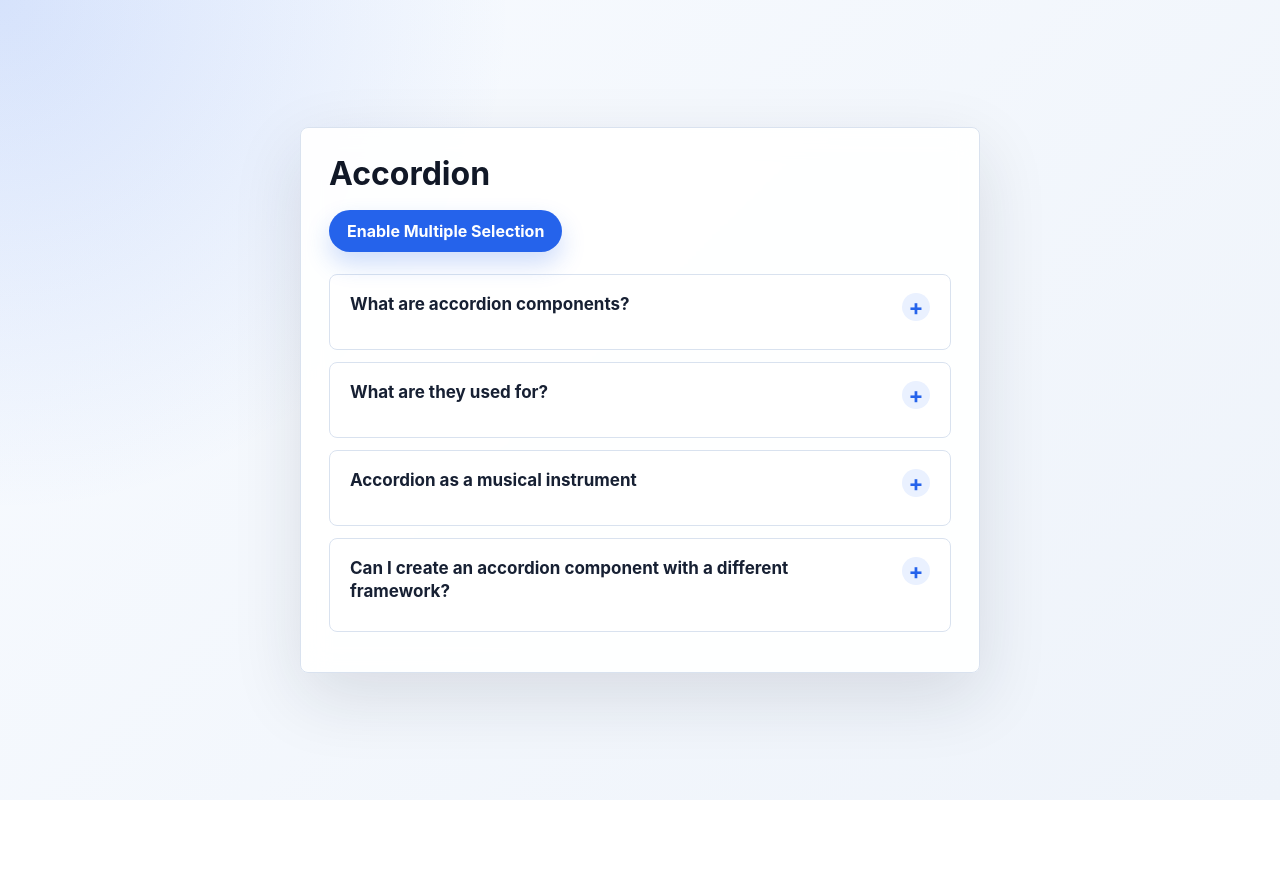
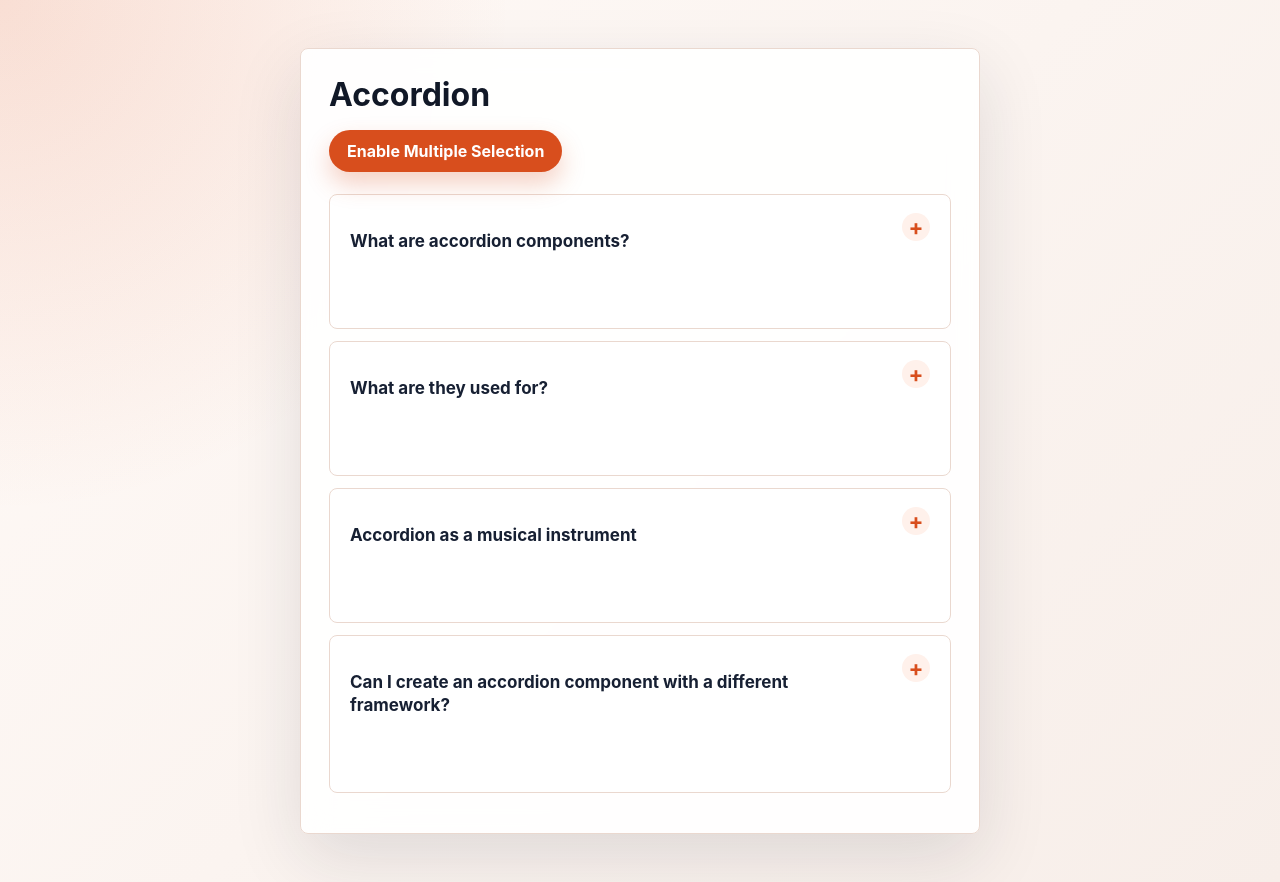
Before and after one commit to TanKaiYi0220/React-Practice-25-Projects, a React (Vite) app: page / in a window 1280 px wide. Before the commit the page ends 800 px from the top, so only its background shows below. Built offline with nearby package versions, Linux system fonts and the light colour scheme.

Commit message:
style: vibe coding to design theme color for different selection modes

```diff
--- a/src/components/accordion/Accordion.jsx
+++ b/src/components/accordion/Accordion.jsx
@@ -44,7 +44,7 @@ const Accordion = () => {
   }
 
   return (
-    <div className="accordionWrapper">
+    <div className={`accordionWrapper ${enabledMultiSelection ? 'multiSelectionTheme' : 'singleSelectionTheme'}`}>
       <div className="accordion">
         <h1>Accordion</h1>
         <button
--- a/src/components/accordion/style.css
+++ b/src/components/accordion/style.css
@@ -1,4 +1,23 @@
 .accordionWrapper {
+  --single-selection-accent: #d84e1d;
+  --multi-selection-accent: #2563eb;
+
+  --theme-accent: var(--single-selection-accent);
+  --theme-accent-hover: #b74318;
+  --theme-accent-soft: #fff1eb;
+  --theme-page-start: #fffaf7;
+  --theme-page-end: #f7eee9;
+  --theme-text: #172033;
+  --theme-heading: #111827;
+  --theme-muted: #667085;
+  --theme-surface: rgba(255, 255, 255, 0.92);
+  --theme-border: #ead8cf;
+  --theme-accent-border: color-mix(in srgb, var(--theme-accent) 48%, var(--theme-border));
+  --theme-accent-ring: color-mix(in srgb, var(--theme-accent) 30%, transparent);
+  --theme-accent-shadow: color-mix(in srgb, var(--theme-accent) 26%, transparent);
+  --theme-page-glow: color-mix(in srgb, var(--theme-accent) 16%, transparent);
+  --theme-active-bg: color-mix(in srgb, var(--theme-accent) 7%, #ffffff);
+
   min-height: 100vh;
   width: 100%;
   display: flex;
@@ -6,16 +25,25 @@
   justify-content: center;
   padding: 48px 20px;
   background:
-    radial-gradient(circle at top left, rgba(37, 99, 235, 0.16), transparent 32rem),
-    linear-gradient(135deg, #f8fbff 0%, #eef3fa 100%);
+    radial-gradient(circle at top left, var(--theme-page-glow), transparent 32rem),
+    linear-gradient(135deg, var(--theme-page-start) 0%, var(--theme-page-end) 100%);
+}
+
+.accordionWrapper.multiSelectionTheme {
+  --theme-accent: var(--multi-selection-accent);
+  --theme-accent-hover: #1d4ed8;
+  --theme-accent-soft: #eaf1ff;
+  --theme-page-start: #f8fbff;
+  --theme-page-end: #eef3fa;
+  --theme-border: #d9e2ef;
 }
 
 .accordion {
   width: min(92vw, 680px);
   padding: 28px;
-  border: 1px solid #d9e2ef;
+  border: 1px solid var(--theme-border);
   border-radius: 8px;
-  background: rgba(255, 255, 255, 0.92);
+  background: var(--theme-surface);
   box-shadow: 0 24px 70px rgba(23, 32, 51, 0.12);
   backdrop-filter: blur(14px);
 }
@@ -25,7 +53,7 @@
   font-size: 32px;
   line-height: 1.1;
   font-weight: 750;
-  color: #111827;
+  color: var(--theme-heading);
 }
 
 .accordion > button {
@@ -38,26 +66,26 @@
   border: 0;
   border-radius: 999px;
   color: #ffffff;
-  background: #2563eb;
+  background: var(--theme-accent);
   font: inherit;
   font-weight: 700;
   cursor: pointer;
-  box-shadow: 0 12px 24px rgba(37, 99, 235, 0.22);
+  box-shadow: 0 12px 24px var(--theme-accent-shadow);
   transition: transform 180ms ease, background-color 180ms ease, box-shadow 180ms ease;
 }
 
 .accordionButton:hover {
-  background: #1d4ed8;
+  background: var(--theme-accent-hover);
   transform: translateY(-1px);
-  box-shadow: 0 16px 30px rgba(37, 99, 235, 0.28);
+  box-shadow: 0 16px 30px var(--theme-accent-shadow);
 }
 
 .accordionButton.active {
-  background: #d84e1d;
+  background: var(--theme-accent);
 }
 
 .accordionButton:focus-visible {
-  outline: 3px solid rgba(37, 99, 235, 0.28);
+  outline: 3px solid var(--theme-accent-ring);
   outline-offset: 3px;
 }
 
@@ -68,7 +96,7 @@
   width: 100%;
   margin-bottom: 12px;
   padding: 18px 20px;
-  border: 1px solid #d9e2ef;
+  border: 1px solid var(--theme-border);
   border-radius: 8px;
   background: #ffffff;
   text-align: left;
@@ -77,21 +105,17 @@
 }
 
 .accordionItem:hover {
-  border-color: rgba(37, 99, 235, 0.45);
-  background: #f9fbff;
+  border-color: var(--theme-accent-border);
+  background: var(--theme-active-bg);
   box-shadow: 0 14px 34px rgba(23, 32, 51, 0.08);
   transform: translateY(-2px);
-}
-
-.accordionItem h3 {
-  margin: 0;
 }
 
 .accordionItem h3:first-of-type {
   font-size: 17px;
   line-height: 1.35;
   font-weight: 720;
-  color: #172033;
+  color: var(--theme-text);
 }
 
 .accordionItem > span {
@@ -100,8 +124,8 @@
   width: 28px;
   height: 28px;
   border-radius: 50%;
-  color: #2563eb;
-  background: #eaf1ff;
+  color: var(--theme-accent);
+  background: var(--theme-accent-soft);
   font-size: 22px;
   font-weight: 700;
   line-height: 1;
@@ -112,14 +136,15 @@
   font-size: 15px;
   line-height: 1.65;
   font-weight: 400;
-  color: #667085;
-}
-
-.accordionItem h3:last-of-type p {
-  margin: 2px 0 0;
+  color: var(--theme-muted);
 }
 
 .accordionItem.active {
-  border-color: rgba(37, 99, 235, 0.7);
-  background: #f7faff;
+  border-color: var(--theme-accent-border);
+  background: var(--theme-active-bg);
 }
+
+.accordionItem.active > span {
+  color: #ffffff;
+  background: var(--theme-accent);
+}
```
